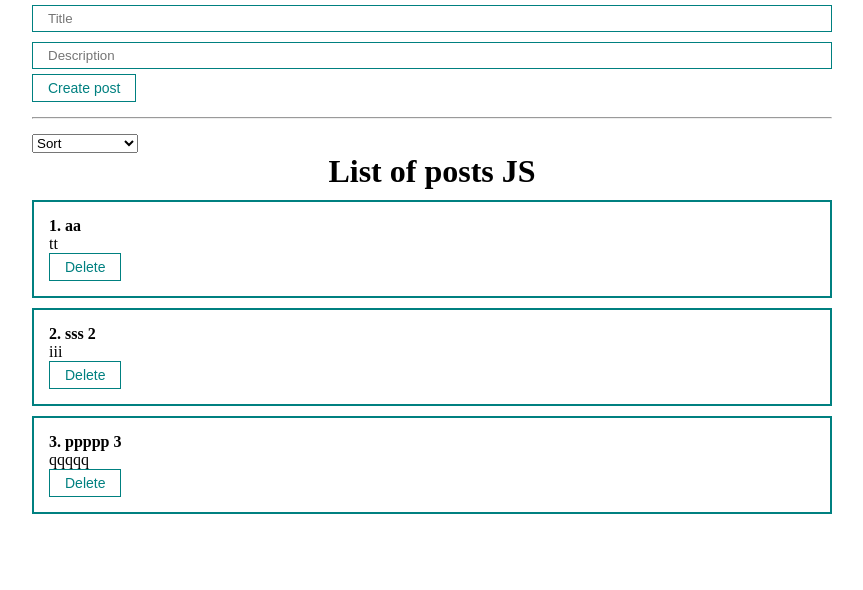
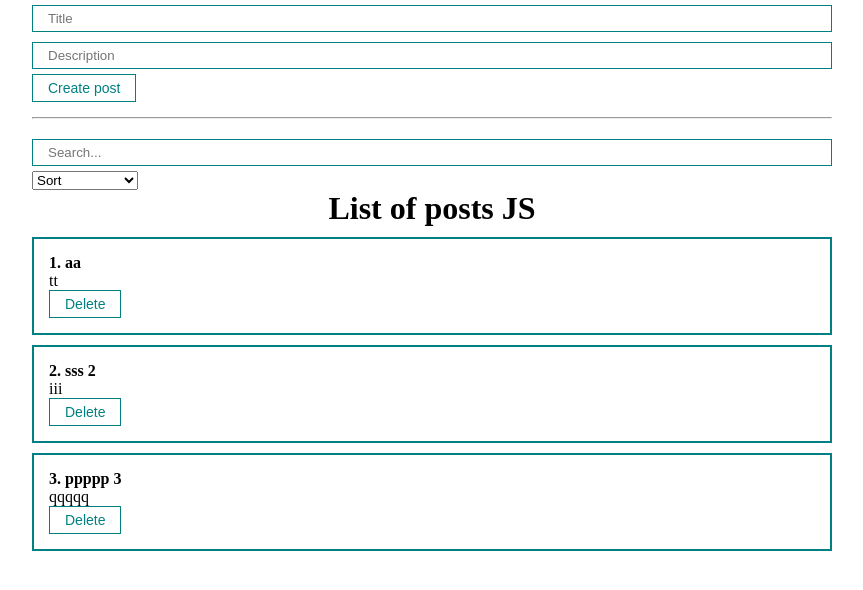
Before and after one commit to ostandrey/react-course, a React (Create React App) app: page / in a window 1280 px wide. Shown: the top 590 px of the page, without its empty margins (208-1071 px from the left). Built offline with nearby package versions, Linux system fonts and the light colour scheme.

Commit message:
Sort optimization

```diff
--- a/src/App.js
+++ b/src/App.js
@@ -14,7 +14,16 @@
         {id: 2, title: 'sss 2', body: 'iii'},
         {id: 3, title: 'ppppp 3', body: 'qqqqq'}
     ]);
-    const [selectedSort, setSelectedSort] = useState('')
+    const [selectedSort, setSelectedSort] = useState('');
+    const [searchQuery, setSearchQuery] = useState('');
+
+    function getSortedPosts() {
+        if(selectedSort) {
+            return [...posts].sort((a, b) => a[selectedSort].localeCompare(b[selectedSort]));
+        }
+        return posts
+    }
+    const sortedPosts = getSortedPosts();
 
     // const bodyInputRef = useRef();
     const createPost = (newPost) => {
@@ -27,7 +36,6 @@
 
     const sortPosts = (sort) => {
       setSelectedSort(sort);
-      setPosts([...posts].sort((a, b) => a[sort].localeCompare(b[sort])))
     }
 
   return (
@@ -35,6 +43,11 @@
         <PostForm create={createPost}/>
         <hr style={{margin: '15px 0'}}/>
         <div>
+            <MyInput
+                value={searchQuery}
+                onChange={e => setSearchQuery(e.target.value)}
+                placeholder='Search...'
+            />
             <MySelect
                 value={selectedSort}
                 onChange={sortPosts}
@@ -47,7 +60,7 @@
         </div>
         {posts.length
             ?
-            <PostList remove={removePost} posts={posts} title='List of posts JS'/>
+            <PostList remove={removePost} posts={sortedPosts} title='List of posts JS'/>
             :
             <h1 style={{textAlign: 'center'}}>No posts not found!</h1>
         }
```
